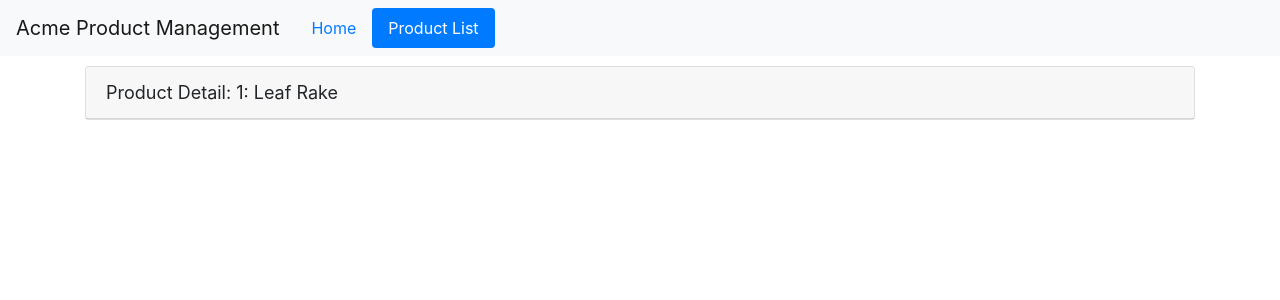
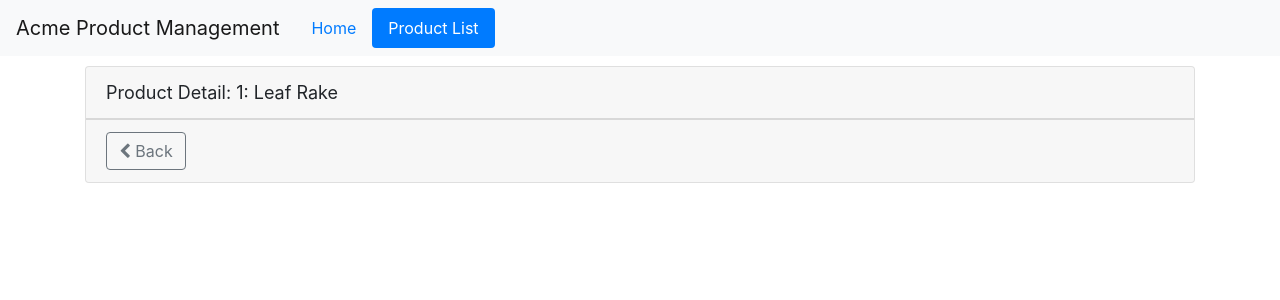
Before and after one commit to theonlywisdom/Angular-APM-, an Angular app: page /products/1 in a window 1280 px wide. Shown: the top 300 px of the page. Built offline with nearby package versions, Linux system fonts and the light colour scheme.

Commit message:
Added back navigation with code

```diff
--- a/src/app/products/product-detail.component.html
+++ b/src/app/products/product-detail.component.html
@@ -2,4 +2,11 @@
   <div class='card-header'>
     {{pageTitle + ': ' + product.productName}}
   </div>
+  <div class='card-footer'>
+    <button class='btn btn-outline-secondary'
+            (click)='onBack()'
+            style='width:80px'>
+      <i class='fa fa-chevron-left'></i> Back
+    </button>
+  </div>
 </div>
--- a/src/app/products/product-detail.component.ts
+++ b/src/app/products/product-detail.component.ts
@@ -1,5 +1,5 @@
 import { Component, OnInit } from '@angular/core';
-import { ActivatedRoute } from '@angular/router';
+import { ActivatedRoute, Router } from '@angular/router';
 
 import { IProduct } from './product';
 import { from } from 'rxjs';
@@ -16,7 +16,7 @@
   //as a parameter to the constructor function
   //the ActivatedRoute instance is then injected into
   //this component class
-  constructor(private route: ActivatedRoute) { }
+  constructor(private route: ActivatedRoute, private router: Router) { }
 
   ngOnInit() {
     //we're using the snapshot approach here because
@@ -42,4 +42,10 @@
     }
   }
 
+  //lets build a method that navigates back
+  //this method does not take any parameters and does not return anything(void)
+  onBack(): void {
+    this.router.navigate(['/products']);
+  }
+
 }
```
